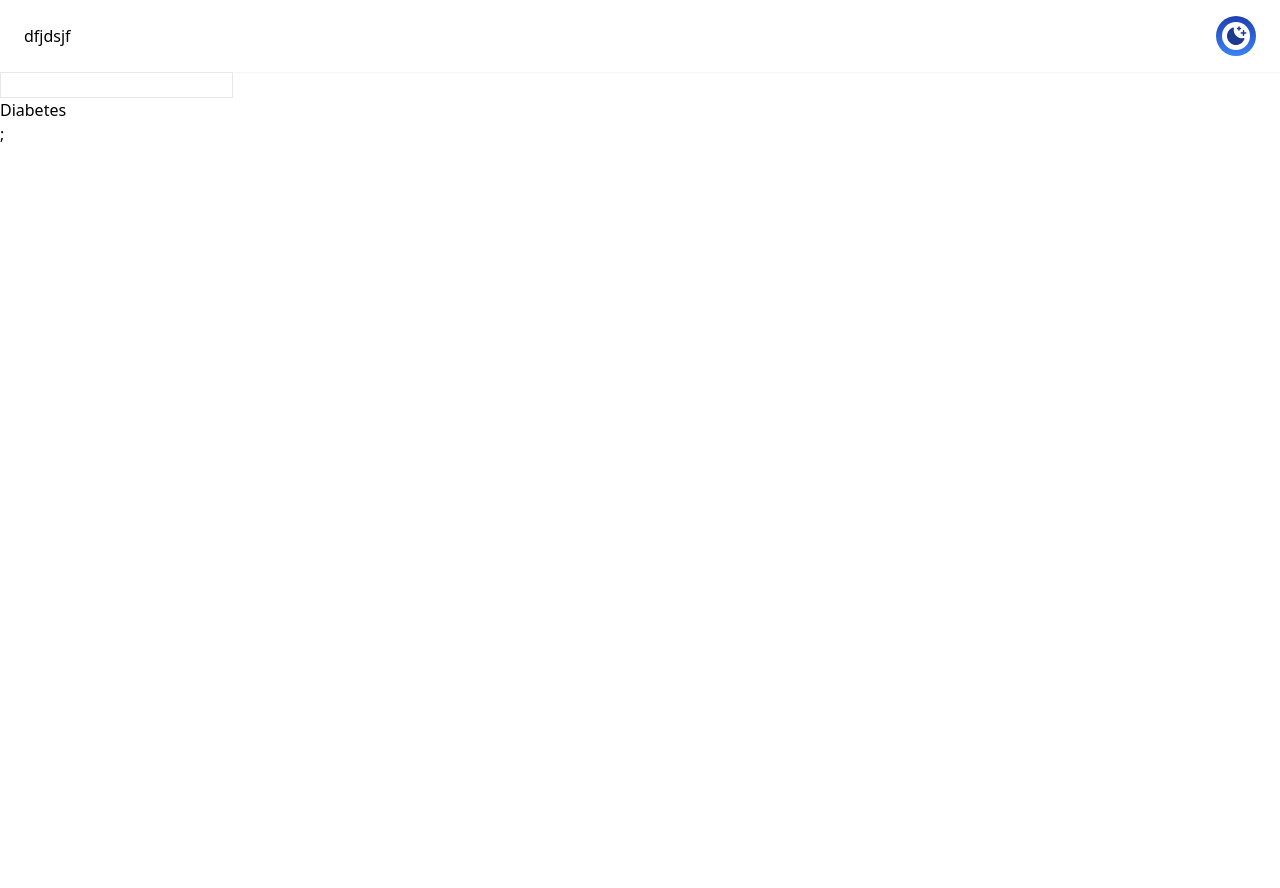
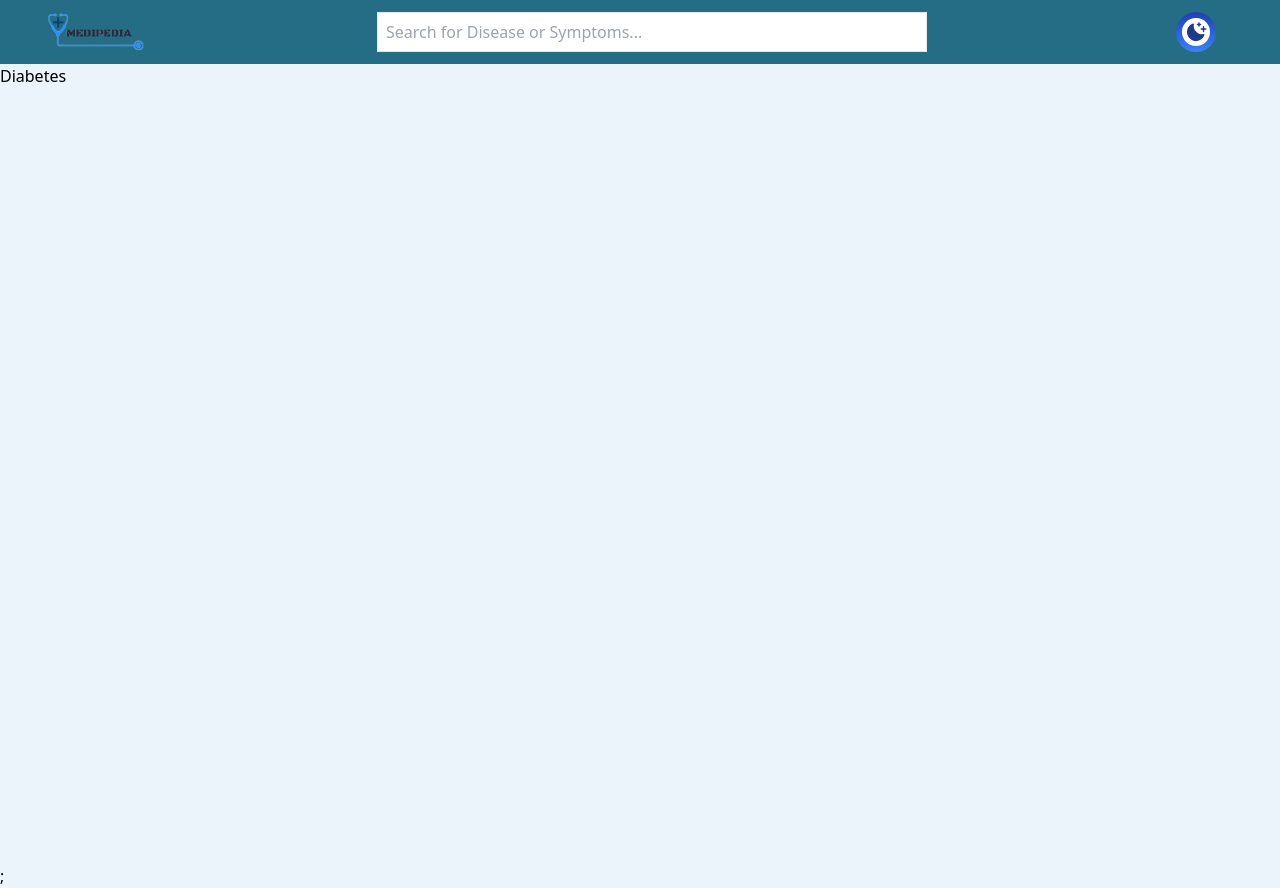
Before and after one commit to sarthakastic/medchat, a Next.js app: page /disease/1 in a window 1280 px wide. Before the commit the page ends 800 px from the top, so only its background shows below. Built offline with nearby package versions, Linux system fonts and the light colour scheme.

Commit message:
Navbar UI changes

```diff
--- a/components/Cards/cards.tsx
+++ b/components/Cards/cards.tsx
@@ -6,7 +6,7 @@ const cards = () => {
 
   return (
     <>
-      <div>
+      <div className="h-screen">
         {data.map((i) => (
           <div onClick={() => router.push(`/disease/${i.id}`)}>
             <div>{i.id}</div>
--- a/components/Navbar/Navbar.tsx
+++ b/components/Navbar/Navbar.tsx
@@ -1,11 +1,25 @@
+import { useRouter } from "next/router";
 import React from "react";
 import Mode from "../Navbar/mode/Mode";
 import Search from "./search/Search";
 export const Navbar = () => {
+  const router = useRouter();
+
   return (
-    <div>
-      <Mode />
-      <Search />
+    <div className="flex items-center justify-between px-10 h-16 bg-primary   ">
+      <div>
+        <img
+          src="/logo.png"
+          className="w-28"
+          onClick={() => router.push("/")}
+        />
+      </div>
+      <div className="   ">
+        <Search />
+      </div>
+      <div className=" ">
+        <Mode />
+      </div>
     </div>
   );
 };
--- a/components/Navbar/mode/Mode.tsx
+++ b/components/Navbar/mode/Mode.tsx
@@ -57,12 +57,11 @@ const Mode = () => {
   };
 
   return (
-    <header className="h-15 shadow-sm dark:border-gray-700">
+    <div className="h-15 ">
       <div className="container  px-4 sm:px-6 py-4 flex justify-between items-center">
-        dfjdsjf
         {renderThemeChanger()}
       </div>
-    </header>
+    </div>
   );
 };
 
--- a/components/Navbar/search/Search.tsx
+++ b/components/Navbar/search/Search.tsx
@@ -4,17 +4,19 @@ import data from "../../Data/Data.json";
 
 const Search = () => {
   const [search, setSearch] = useState<string>("");
+  const [searchResultCount, setSearchResultCount] = useState<number>(0);
   const router = useRouter();
 
   return (
     <>
-      <>
-        <input
-          className="border"
-          type="text"
-          value={search}
-          onChange={(e) => setSearch(e.target.value)}
-        />
+      <input
+        className="border h-10 w-[550px]  px-2  "
+        type="text"
+        value={search}
+        placeholder="Search for Disease or Symptoms..."
+        onChange={(e) => setSearch(e.target.value)}
+      />
+      <div className="mt-4 absolute w-[550px]  ">
         {search === ""
           ? null
           : data.map((i) =>
@@ -23,16 +25,18 @@ const Search = () => {
                 .toLocaleLowerCase()
                 .includes(search.toLocaleLowerCase()) ? (
                 <div
-                  className="bg-red-500 dark:bg-purple-500 "
-                  onClick={() => router.push(`/disease/${i.id}`)}
+                  className="bg-red-500  h-full  dark:bg-purple-500 "
+                  onClick={() => (
+                    router.push(`/disease/${i.id}`), setSearch("")
+                  )}
                 >
-                  {" "}
+                  {}
                   <div>{i.name}</div>
                   <div> {i.id}</div>
                 </div>
               ) : null
             )}
-      </>
+      </div>
     </>
   );
 };
--- a/pages/_app.tsx
+++ b/pages/_app.tsx
@@ -16,9 +16,11 @@ function MyApp({ Component, pageProps }: Props) {
       <Head>
         <title>Medipedia</title>
       </Head>
-      <ThemeProvider enableSystem={true} attribute="class">
-        <Component {...pageProps} />
-      </ThemeProvider>
+      <div className="bg-[#eaf4fa] dark:bg-[#202020] ">
+        <ThemeProvider enableSystem={true} attribute="class">
+          <Component {...pageProps} />
+        </ThemeProvider>
+      </div>
     </>
   );
 }
--- a/pages/disease/[id].tsx
+++ b/pages/disease/[id].tsx
@@ -10,7 +10,10 @@ const id = () => {
   return (
     <>
       <Navbar />
-      <div>{data.map((i) => (id == i.id.toString() ? i.name : null))}</div>;
+      <div className="h-screen">
+        {data.map((i) => (id == i.id.toString() ? i.name : null))}
+      </div>
+      ;
     </>
   );
 };
--- a/tailwind.config.js
+++ b/tailwind.config.js
@@ -6,7 +6,11 @@ module.exports = {
   ],
   darkMode: "class",
   theme: {
-    extend: {},
+    extend: {
+      colors: {
+        primary: "#256D85",
+      },
+    },
   },
   plugins: [],
 };
```
Also changed, not shown: public/logo.png (added).
